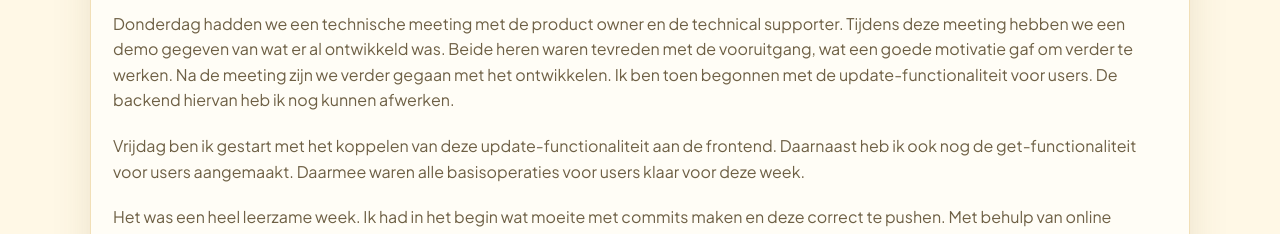
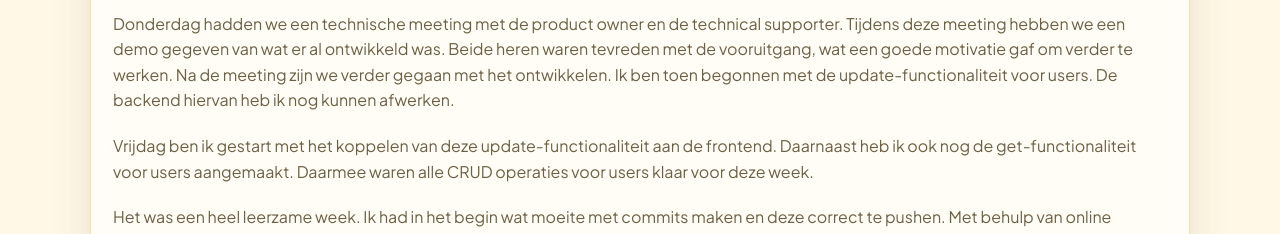
Before and after one commit to brahimElMossaoui/portfolio, a React (Vite) app: page /blog in a window 1280 px wide. Shown: the part 840-1074 px from the top of the page. Built offline with nearby package versions, Linux system fonts and the light colour scheme.

Commit message:
week 4 newest2

```diff
--- a/src/pages/Blog.tsx
+++ b/src/pages/Blog.tsx
@@ -85,7 +85,7 @@ export default function Blog() {
           <p className="post-excerpt">
             Vrijdag ben ik gestart met het koppelen van deze update-functionaliteit aan de frontend.
             Daarnaast heb ik ook nog de get-functionaliteit voor users aangemaakt. Daarmee waren
-            alle basisoperaties voor users klaar voor deze week.
+            alle CRUD operaties voor users klaar voor deze week.
           </p>
           <p className="post-excerpt">
             Het was een heel leerzame week. Ik had in het begin wat moeite met commits maken en
```
